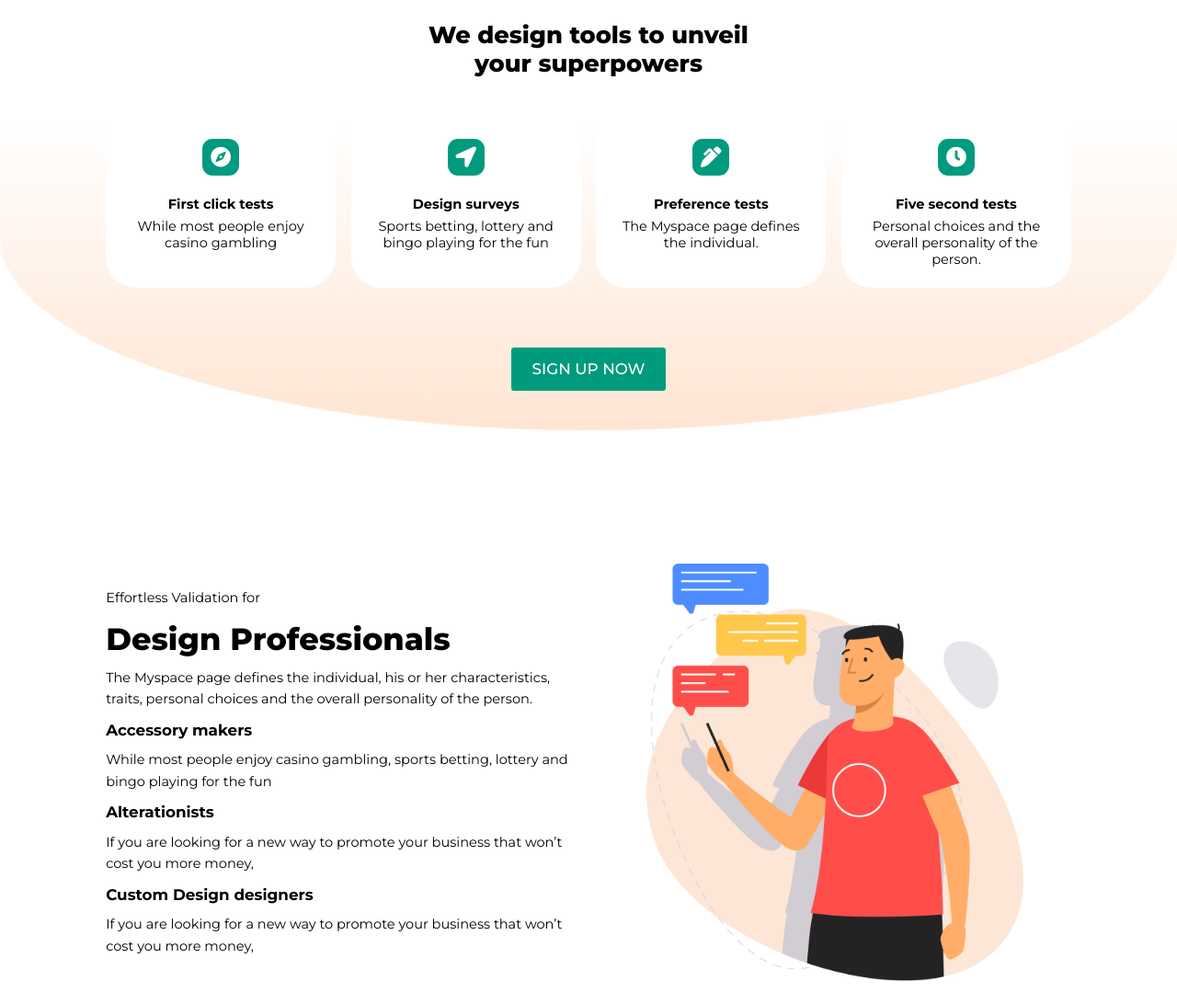
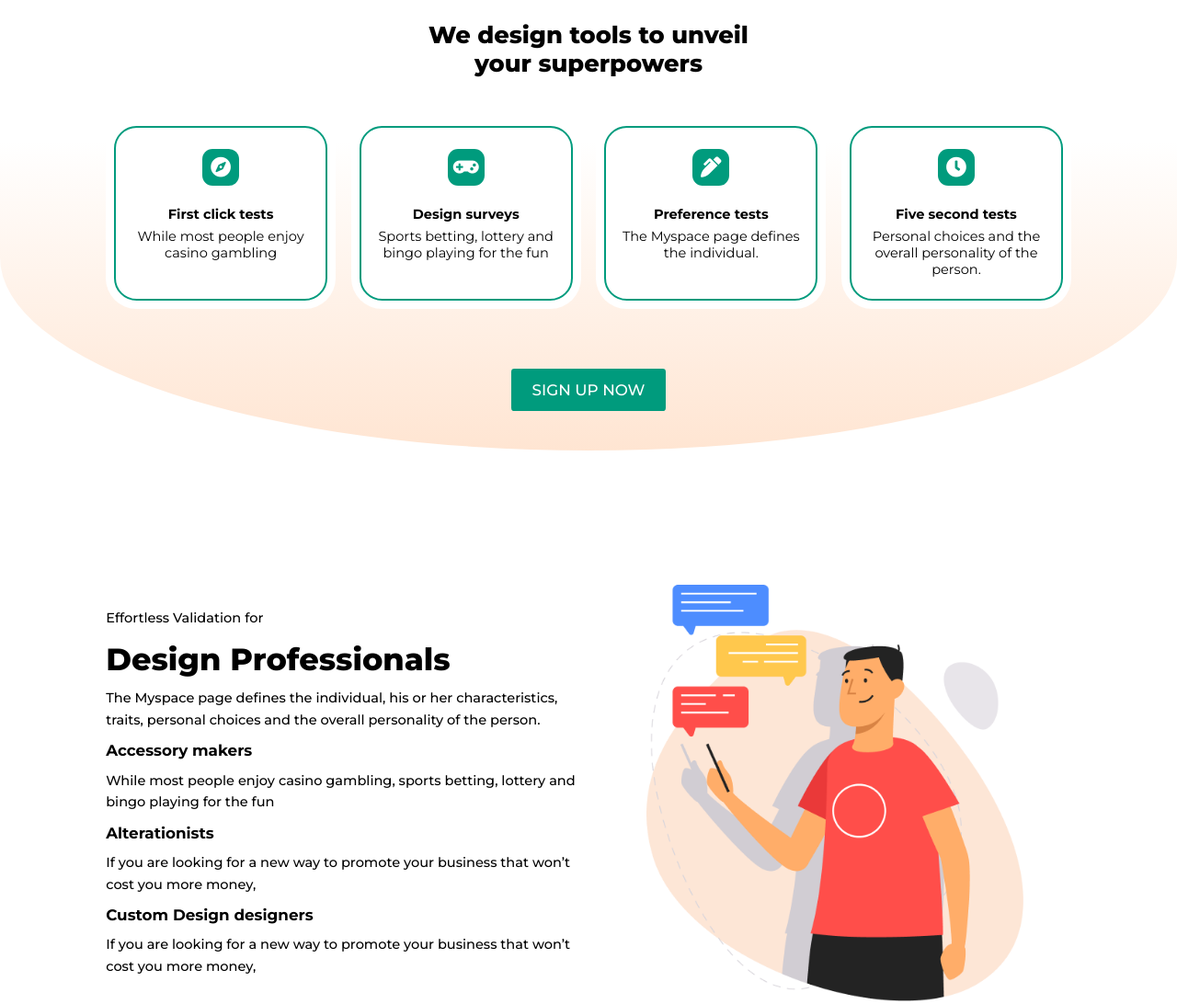
Before and after one commit to developerzion/venissa, a React app: page / in a window 1280 px wide. Shown: the part 660-1752 px from the top of the page at 92% size. Built offline with nearby package versions, Linux system fonts and the light colour scheme.

Commit message:
Last section

```diff
--- a/public/css/style.css
+++ b/public/css/style.css
@@ -40,6 +40,8 @@ html{
     border-radius: .3rem;
     font-size: 1.5rem;
     font-weight: 500;
+    /* border: 2px solid var(--site-color); */
+
     /* z-index: 1000; */
 }
 .pad{
@@ -145,7 +147,7 @@ html{
     font-size: 1.3rem;
     line-height: 2.1rem;
     margin: 1rem 0;
-    font-weight: 400;
+    font-weight: 500;
 }
 .container .container-left .check-box{
     display: flex;
@@ -201,8 +203,14 @@ html{
     flex: 1 1 15rem;
     text-align: center;
     background: #fff;
-    padding: 2rem;
-    border-radius: 0  0 3rem 3rem;
+    padding: 3rem 2rem;
+    border-radius: 3rem;
+    outline-offset: -1rem;
+    outline: .2rem solid var(--site-color);
+}
+.tool-box .box:hover{
+    outline-offset: 0rem;
+    /* outline: .1rem solid rgba(0, 0, 0, .1); */
 }
 .tool-box .box .color{
     width: 40px; height: 40px;
@@ -252,10 +260,10 @@ html{
 }
 .gradient-top{
     background-image: linear-gradient(to top, rgba(0,0,0,0), #FFE5D2);
-    border-radius: 80% 80% 0 0 / 100% 100% 0 0;
+    /* border-radius: 80% 80% 0 0 / 100% 100% 0 0; */
     height: 30rem;
     margin-top: 10rem;
-    margin-bottom: -30rem;
+    margin-bottom: -40rem;
 }
 .hero-container{
     margin-top: 6rem;
@@ -276,7 +284,7 @@ html{
     width: 80%;
 }
 #hero img{
-    width: 20%;
+    width: 300px;
     position: absolute;
 }
 #hero img.five{
--- a/src/components/home.js
+++ b/src/components/home.js
@@ -80,7 +80,7 @@ const Home =()=>{
                         <p className="text">While most people enjoy casino gambling</p>
                     </div>
                     <div className="box">
-                        <center><div className="color default"> <span className="fa fa-location-arrow"></span></div></center>
+                        <center><div className="color default"> <span className="fa fa-gamepad"></span></div></center>
                         <span className="title">Design surveys</span>
                         <p className="text">Sports betting, lottery and bingo playing for the fun</p>
                     </div>
```
